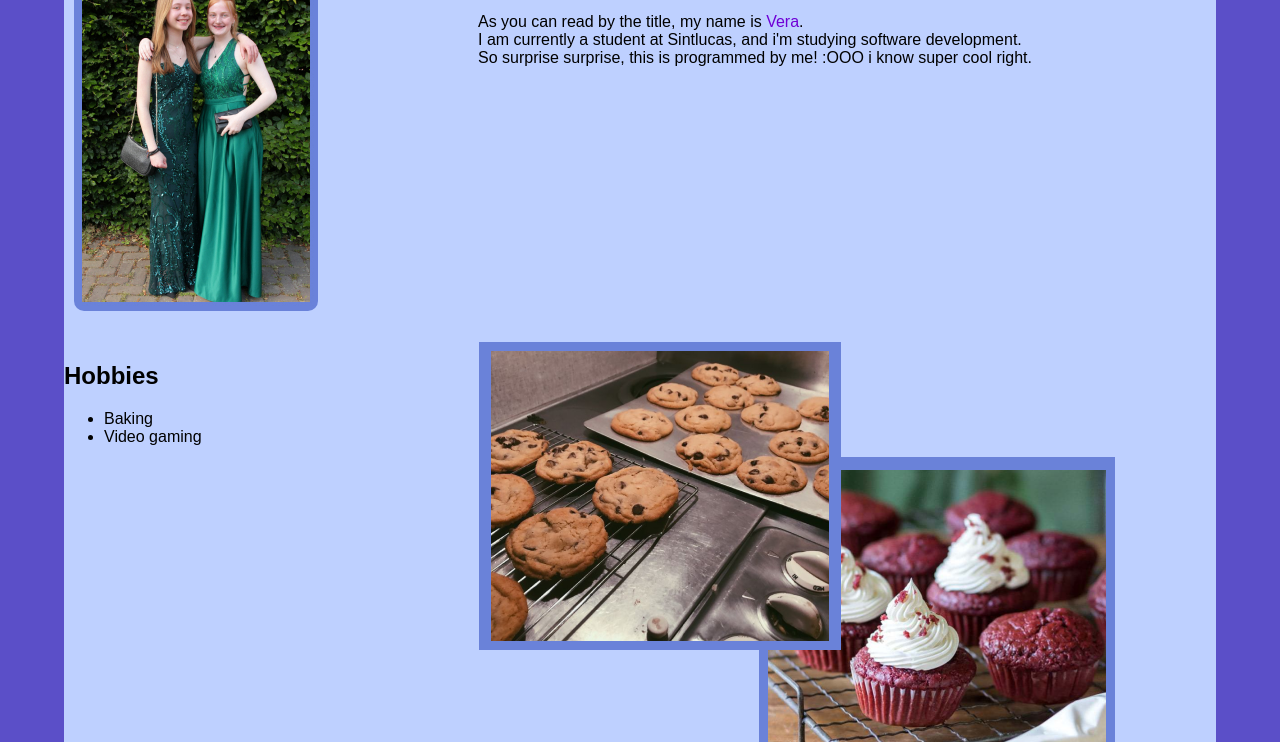
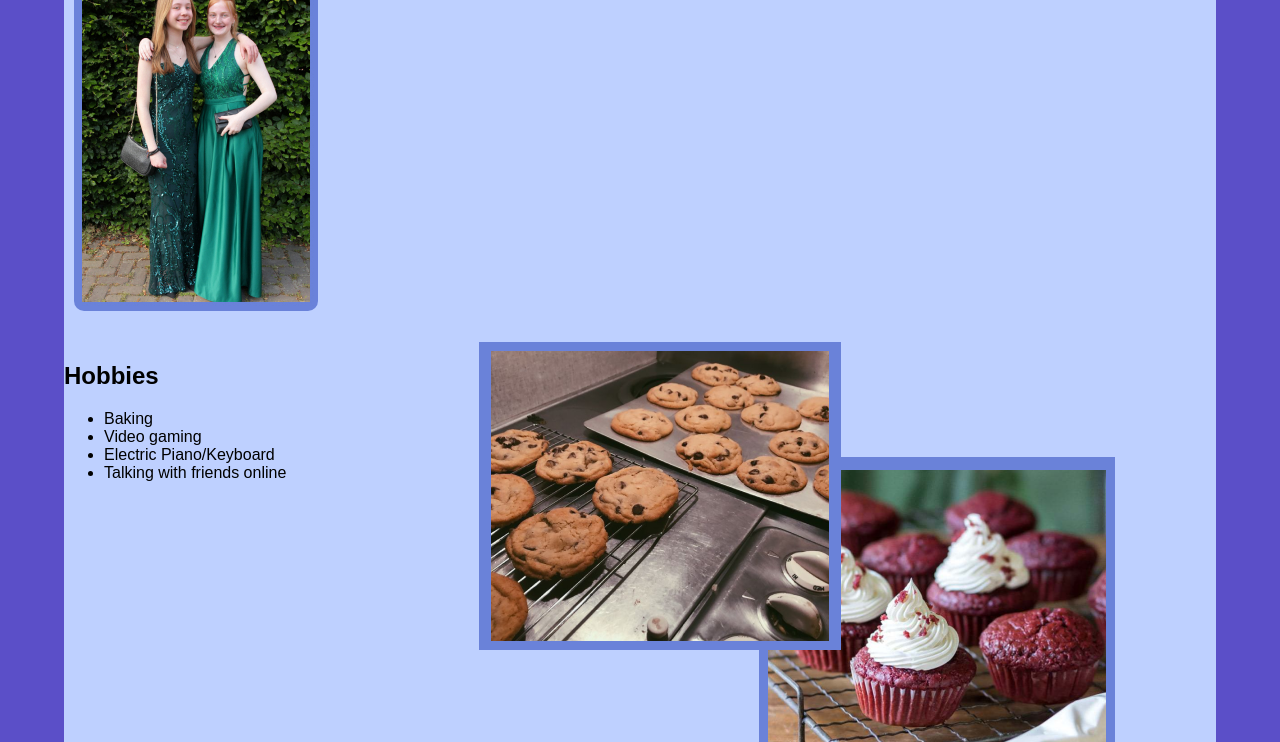
Before and after one commit to Featherra/First-project, a plain HTML site: page aboutMe.html in a window 1280 px wide. Shown: the part 58-800 px from the top of the page. Drawn offline with nearby package versions, Linux system fonts and the light colour scheme.

```diff
--- a/aboutMe.html
+++ b/aboutMe.html
@@ -22,7 +22,6 @@
       <div id="introText">
 
         <h1 id="mainHeading">Vera Elfferich</h1>
-        <p> As you can read by the title, my name is <span class="highlight"> Vera</span>. <br> I am currently a student at Sintlucas, and i'm studying software development. <br> So surprise surprise, this is programmed by me! :OOO i know super cool right.</p>
 
       </div>
       <div class="reset"></div>
@@ -31,6 +30,8 @@
         <ul>
         <li>Baking</li>
         <li>Video gaming</li>
+        <li>Electric Piano/Keyboard</li>
+        <li>Talking with friends online</li>
         </ul>
      </div>
 
@@ -45,6 +46,11 @@
 
         </div>
 
+        <link rel="stylesheet" href="https://cdnjs.cloudflare.com/ajax/libs/animate.css/4.1.1/animate.min.css">
+
+
+
+
     </header>
     </body>
     </html>
--- a/style.css
+++ b/style.css
@@ -30,6 +30,8 @@ margin: 0px 0px 160px 160px ;
     float: left;
     margin: 10px 0px 31px 10px;
     border-radius: 10px;
+
+
 }
 
 
@@ -41,6 +43,7 @@ margin: 0px 0px 160px 160px ;
 
     padding: 4px 4px 4px 4px;
     margin: 0px 0px 0px 180px;
+
 }
 
 .reset {
@@ -49,6 +52,7 @@ margin: 0px 0px 160px 160px ;
 }
 
 #hobbyText {
+
 
 width: 415px;
 float: left;
```
